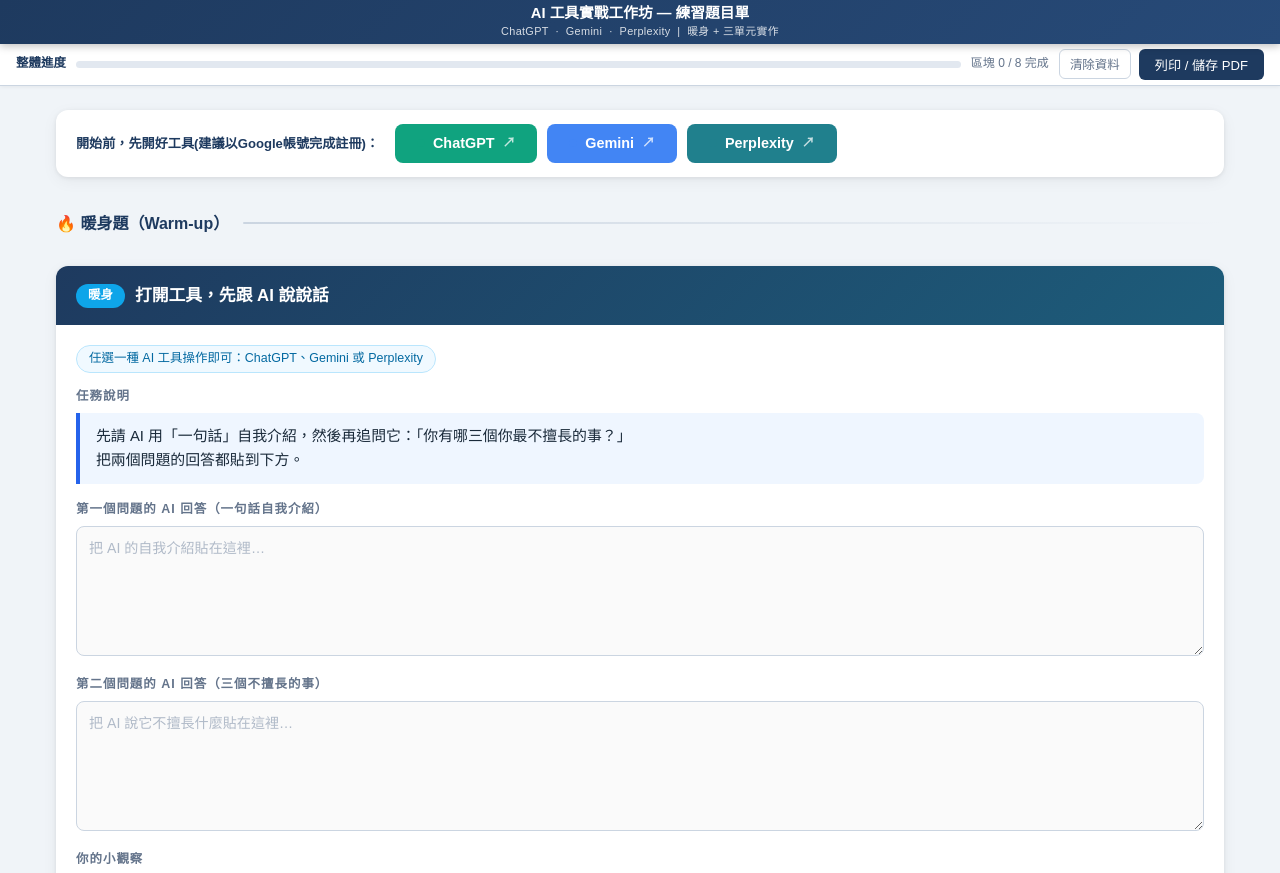
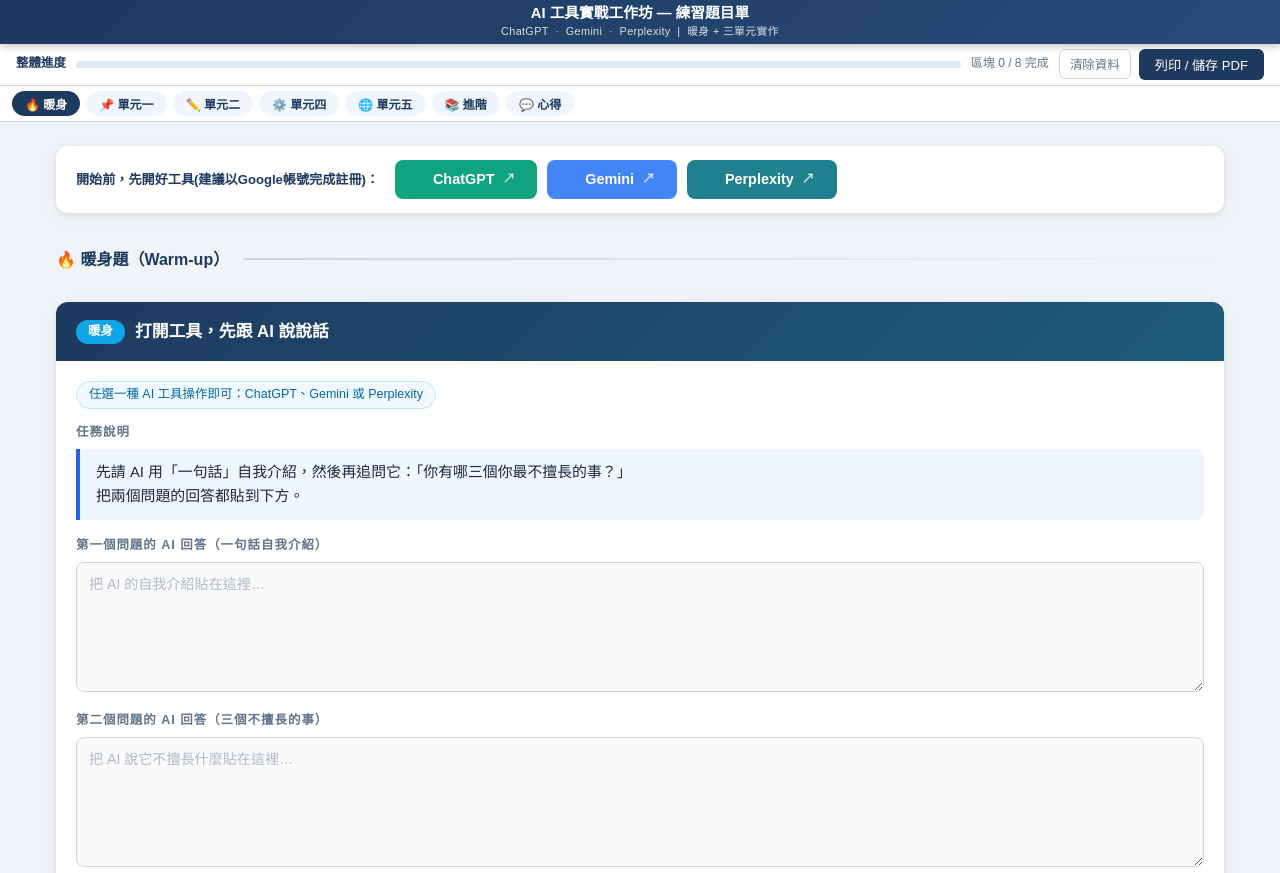
Before and after one commit to Jorin1222/ai-workshop, a plain HTML site: page index.html in a window 1280 px wide. Shown: the top 873 px of the page. Drawn offline with Linux system fonts and the light colour scheme.

Commit message:
Add sticky jump nav with active section highlighting
Horizontal pill-button bar below progress bar; scrolls to section
with sticky-offset compensation. IntersectionObserver highlights the
active section button as user scrolls. Hidden in print.

Co-Authored-By: Claude Sonnet 4.6 <noreply@anthropic.com>

```diff
--- a/index.html
+++ b/index.html
@@ -122,6 +122,40 @@
     }
     .btn-clear-data:hover { color: var(--red); border-color: var(--red); }
 
+    /* ===== Jump Nav ===== */
+    .jump-nav {
+      background: var(--white);
+      border-bottom: 1px solid var(--border);
+      padding: 5px 12px;
+      display: flex;
+      gap: 6px;
+      align-items: center;
+      overflow-x: auto;
+      scrollbar-width: none;
+      position: sticky;
+      top: var(--nav-top, 68px);
+      z-index: 98;
+      flex-wrap: nowrap;
+    }
+    .jump-nav::-webkit-scrollbar { display: none; }
+    .jump-btn {
+      background: var(--light-blue);
+      color: var(--navy);
+      border: none;
+      border-radius: 99px;
+      padding: 4px 13px;
+      font-size: 0.75rem;
+      font-weight: 600;
+      cursor: pointer;
+      white-space: nowrap;
+      font-family: inherit;
+      flex-shrink: 0;
+      transition: background 0.2s, color 0.2s;
+    }
+    .jump-btn:hover { background: #DBEAFE; }
+    .jump-btn.active { background: var(--navy); color: var(--white); }
+    @media print { .jump-nav { display: none !important; } }
+
     /* ===== Auto-save Toast ===== */
     .save-toast {
       position: fixed;
@@ -948,6 +982,15 @@
     <button class="btn-print" style="margin-left:0;" onclick="window.print()">列印 / 儲存 PDF</button>
   </div>
 </div>
+<nav class="jump-nav" aria-label="快速跳轉">
+  <button class="jump-btn" data-sec="warmup"   onclick="jumpTo('sec-warmup')">🔥 暖身</button>
+  <button class="jump-btn" data-sec="unit1"    onclick="jumpTo('sec-unit1')">📌 單元一</button>
+  <button class="jump-btn" data-sec="unit2"    onclick="jumpTo('sec-unit2')">✏️ 單元二</button>
+  <button class="jump-btn" data-sec="unit4"    onclick="jumpTo('sec-unit4')">⚙️ 單元四</button>
+  <button class="jump-btn" data-sec="unit5"    onclick="jumpTo('sec-unit5')">🌐 單元五</button>
+  <button class="jump-btn" data-sec="advanced" onclick="jumpTo('sec-advanced')">📚 進階</button>
+  <button class="jump-btn" data-sec="summary"  onclick="jumpTo('sec-summary')">💬 心得</button>
+</nav>
 <div class="save-toast" id="saveToast">✓ 已自動儲存</div>
 
 <!-- ===== MAIN CONTENT ===== -->
@@ -975,7 +1018,7 @@
   </div>
 
   <!-- ==================== WARM-UP ==================== -->
-  <div class="unit-heading">
+  <div class="unit-heading" id="sec-warmup">
     <span class="unit-heading-text">🔥 暖身題（Warm-up）</span>
     <div class="unit-heading-line"></div>
   </div>
@@ -1013,7 +1056,7 @@
   </div>
 
   <!-- ==================== UNIT 1 HEADING ==================== -->
-  <div class="unit-heading">
+  <div class="unit-heading" id="sec-unit1">
     <span class="unit-heading-text">📌 單元一｜三工具比較</span>
     <div class="unit-heading-line"></div>
   </div>
@@ -1241,7 +1284,7 @@
   </div>
 
   <!-- ==================== UNIT 2 HEADING ==================== -->
-  <div class="unit-heading">
+  <div class="unit-heading" id="sec-unit2">
     <span class="unit-heading-text">✏️ 單元二｜Prompt 改寫練習</span>
     <div class="unit-heading-line"></div>
   </div>
@@ -1339,7 +1382,7 @@
   </div>
 
   <!-- ==================== UNIT 4 HEADING ==================== -->
-  <div class="unit-heading">
+  <div class="unit-heading" id="sec-unit4">
     <span class="unit-heading-text">⚙️ 單元四｜建置 Gem 操作單</span>
     <div class="unit-heading-line"></div>
   </div>
@@ -1469,7 +1512,7 @@
   </div>
 
   <!-- ==================== ADVANCED PROMPT REFERENCE ==================== -->
-  <div class="unit-heading">
+  <div class="unit-heading" id="sec-advanced">
     <span class="unit-heading-text">📚 進階 Prompt 範本參考</span>
     <div class="unit-heading-line"></div>
   </div>
@@ -1510,7 +1553,7 @@
   </div>
 
   <!-- ==================== UNIT 5 HEADING ==================== -->
-  <div class="unit-heading">
+  <div class="unit-heading" id="sec-unit5">
     <span class="unit-heading-text">🌐 單元五｜AI 生成靜態網頁</span>
     <div class="unit-heading-line"></div>
   </div>
@@ -1619,7 +1662,7 @@
   </div>
 
   <!-- ==================== SUMMARY CARD ==================== -->
-  <div class="unit-heading">
+  <div class="unit-heading" id="sec-summary">
     <span class="unit-heading-text">💬 整體心得</span>
     <div class="unit-heading-line"></div>
   </div>
@@ -2037,6 +2080,44 @@
   }
   updateHeaderHeight();
   window.addEventListener('resize', updateHeaderHeight);
+
+  /* -------- Jump Nav -------- */
+  function updateNavTop() {
+    var isMobile = window.innerWidth <= 768;
+    var headerH = isMobile ? 0 : document.querySelector('.site-header').offsetHeight;
+    var progressH = document.querySelector('.progress-bar-wrap').offsetHeight;
+    document.documentElement.style.setProperty('--nav-top', (headerH + progressH) + 'px');
+  }
+  updateNavTop();
+  window.addEventListener('resize', updateNavTop);
+
+  function jumpTo(id) {
+    var el = document.getElementById(id);
+    if (!el) return;
+    var navBottom = document.querySelector('.jump-nav').getBoundingClientRect().bottom;
+    var targetTop = el.getBoundingClientRect().top + window.scrollY - navBottom - 10;
+    window.scrollTo({ top: targetTop, behavior: 'smooth' });
+  }
+
+  // 滾動時高亮當前區塊對應的跳轉按鈕
+  (function() {
+    var secIds = ['sec-warmup', 'sec-unit1', 'sec-unit2', 'sec-unit4',
+                  'sec-unit5', 'sec-advanced', 'sec-summary'];
+    var obs = new IntersectionObserver(function(entries) {
+      entries.forEach(function(entry) {
+        if (!entry.isIntersecting) return;
+        var key = entry.target.id.replace('sec-', '');
+        document.querySelectorAll('.jump-btn').forEach(function(btn) {
+          btn.classList.toggle('active', btn.dataset.sec === key);
+        });
+      });
+    }, { threshold: 0, rootMargin: '-5% 0px -80% 0px' });
+
+    secIds.forEach(function(id) {
+      var el = document.getElementById(id);
+      if (el) obs.observe(el);
+    });
+  })();
 
   /* -------- Auto Save / Restore (localStorage) -------- */
   var SAVE_KEY = 'ai_ws_v1';
```
